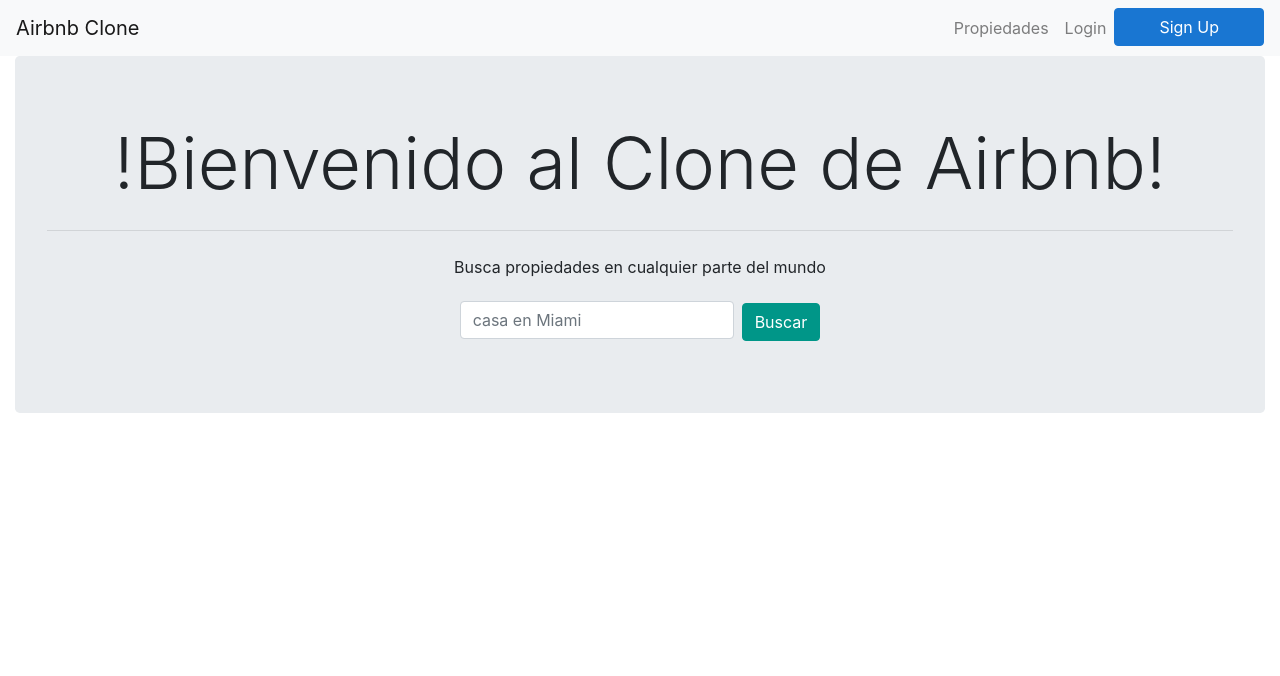
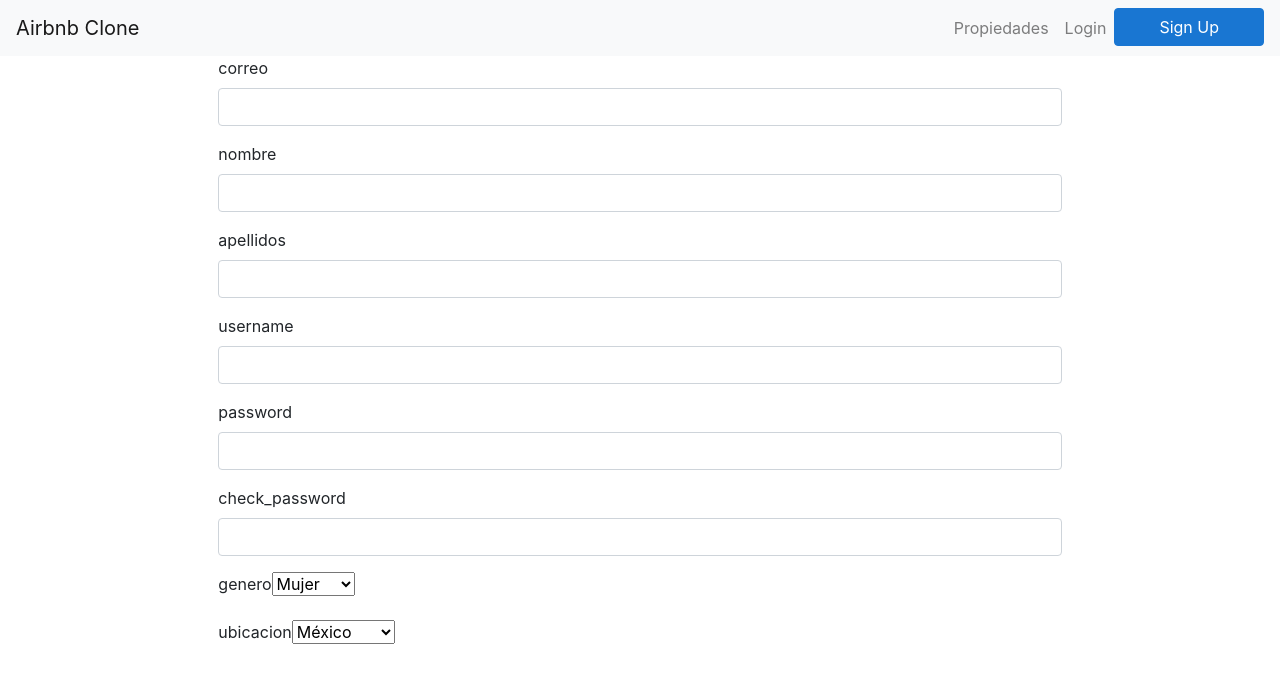
Before and after one commit to LigorioSalgado/b22-airbnb-clone, a React app: page /signup in a window 1280 px wide. Shown: the top 676 px of the page. Built offline with nearby package versions, Linux system fonts and the light colour scheme.

Commit message:
adding Routes

```diff
--- a/package.json
+++ b/package.json
@@ -4,6 +4,7 @@
   "private": true,
   "dependencies": {
     "autoprefixer": "7.1.6",
+    "axios": "^0.18.0",
     "babel-core": "6.26.0",
     "babel-eslint": "7.2.3",
     "babel-jest": "20.0.3",
@@ -39,6 +40,7 @@
     "react": "^16.4.2",
     "react-dev-utils": "^5.0.1",
     "react-dom": "^16.4.2",
+    "react-router-dom": "^4.3.1",
     "resolve": "1.6.0",
     "sass-loader": "^7.1.0",
     "style-loader": "0.19.0",
--- a/src/App.js
+++ b/src/App.js
@@ -2,18 +2,13 @@
 import './App.scss';
 import "jquery/dist/jquery.min.js";
 import "bootstrap/dist/js/bootstrap.min.js";
-import Navbar from './components/Navbar/Navbar';
-import Jumbotron from './components/Jumbotron/Jumbotron';
+import Routes from './Routes';
 
 class App extends Component {
   render() {
     return (
       <div>
-
-         <Navbar/>
-         <main className="container-fluid">
-         <Jumbotron/>
-        </main>
+        <Routes/>
       </div>
 
     );
--- /dev/null
+++ b/src/Routes.js
@@ -0,0 +1,29 @@
+import {
+    BrowserRouter as Router,
+    Route
+} from 'react-router-dom'
+import React, { Component } from 'react';
+
+import Navbar from './components/Navbar/Navbar';
+import Signup from './components/Signup/Signup';
+import Home from './components/Home/Home'
+
+class Routes extends Component {
+
+
+    render(){
+      return(
+        <Router>
+            <main>
+                <Navbar/>
+                <Route exact path='/signup' component={Signup}/>
+                <Route exact path='/' component={Home}/>
+
+
+            </main>
+        </Router>
+        )
+    }
+}
+
+export default Routes;
--- /dev/null
+++ b/src/components/GenericInput/GenericInput.js
@@ -0,0 +1,42 @@
+import React, { Component } from 'react'
+
+
+
+class GenericInput extends Component{
+
+    constructor(props){
+        super(props);
+        this.state = {
+            type:props.type,
+            change:props.change,
+            value:props.value,
+            name:props.name
+        }
+
+    }
+
+    componentDidUpdate(prevProps, prevState){
+        if(prevProps.value !== this.props.value){
+            this.setState(
+                {value:this.props.value}
+            )
+        }
+
+    }
+
+
+    render(){
+        return(
+            <div className="form-group">
+                <label htmlFor={this.state.name}>{this.state.name}</label>
+                <input type={this.state.type} value={this.state.value}
+                onChange={this.state.change} name={this.state.name}
+                id={this.state.name} className="form-control"/>
+            </div>
+        )
+    }
+
+}
+
+
+export default GenericInput;
--- /dev/null
+++ b/src/components/Home/Home.js
@@ -0,0 +1,19 @@
+import React, { Component } from 'react'
+import Jumbotron from '../Jumbotron/Jumbotron';
+
+
+class Home extends Component{
+
+
+    render(){
+        return(
+            <div className="container-fluid" >
+                <Jumbotron/>
+            </div>
+
+        )
+
+    }
+}
+
+export default Home;
--- /dev/null
+++ b/src/components/Signup/Signup.js
@@ -0,0 +1,104 @@
+import React, { Component } from 'react';
+import './signup.scss';
+import GenericInput from '../GenericInput/GenericInput';
+
+class Signup extends Component{
+
+    constructor(){
+        super();
+        this.state = {
+            correo:"",
+            nombre:"",
+            apellidos:"",
+            password:"",
+            check_password:"",
+            username:"",
+            genero:"M",
+            ubicacion:"MX",
+            rol:"huesped"
+        }
+    }
+
+    checkInput(event){
+        let {name,value} =  event.target
+        this.setState({
+            [name]:value
+        })
+
+    }
+
+    render(){
+        return(
+            <div className="row justify-content-center">
+                <div className="col-md-10 col-lg-8">
+                    <form role="form">
+                        <GenericInput type={"email"}
+                            value={this.state.correo}
+                            name={"correo"}
+                            onChange={this.checkInput}
+                        />
+                        <GenericInput type={"text"}
+                            value={this.state.nombre}
+                            name={"nombre"}
+                            onChange={this.checkInput}
+                        />
+
+                        <GenericInput type={"text"}
+                            value={this.state.apellidos}
+                            name={"apellidos"}
+                            onChange={this.checkInput}
+                        />
+
+                        <GenericInput type={"text"}
+                            value={this.state.username}
+                            name={"username"}
+                            onChange={this.checkInput}
+                        />
+
+                        <GenericInput type={"password"}
+                            value={this.state.password}
+                            name={"password"}
+                            onChange={this.checkInput}
+                        />
+
+                        <GenericInput type={"password"}
+                            value={this.state.check_password}
+                            name={"check_password"}
+                            onChange={this.checkInput}
+                        />
+
+                        <div className="form-group">
+                            <label htmlFor="">genero</label>
+                            <select name="genero" id="genero"
+                            onChange={this.checkInput}
+                            value={this.state.genero}>
+                                <option value="H">Hombre</option>
+                                <option value="M">Mujer</option>
+                            </select>
+                        </div>
+
+                        <div className="form-group">
+                            <label htmlFor="">ubicacion</label>
+                            <select name="ubicacion" id="ubicacion"
+                            onChange={this.checkInput}
+                            value={this.state.ubicacion}
+                            >
+                                <option value="MX">México</option>
+                                <option value="US">USA</option>
+                                <option value="CA">Canadá</option>
+                                <option value="GT">Guatemala</option>
+                                <option value="BZ">Belice</option>
+                            </select>
+                        </div>
+
+                    </form>
+                </div>
+            </div>
+        )
+    }
+
+
+}
+
+
+export default Signup;
```
Also changed, not shown: src/components/Login/Login.js (added), src/components/Signup/signup.scss (added), 1 other file (tests, documents, lock files or other folders).
